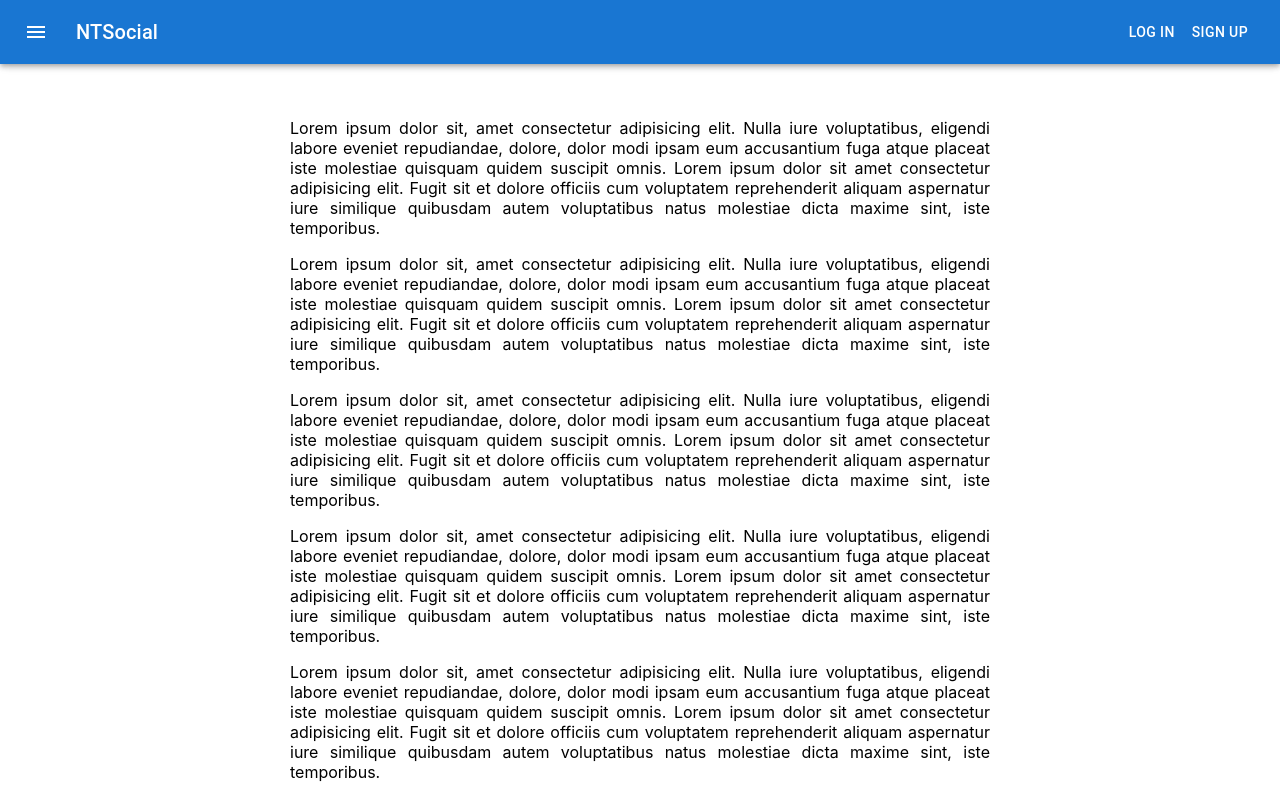
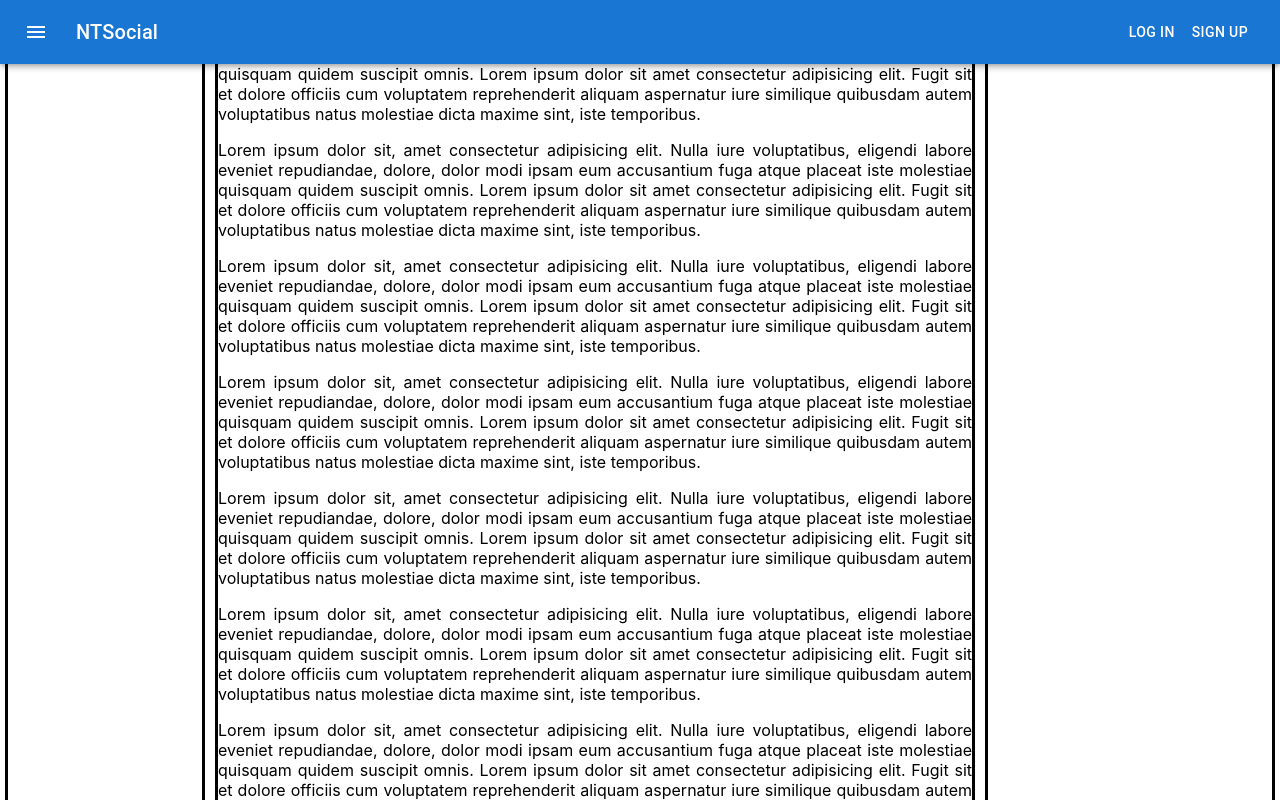
Before and after one commit to taraksuthar1999/Social-Media-Frontend, a React (Create React App) app: page / in a window 1280 px wide. Shown: the top 800 px of the page. Built offline with nearby package versions, Linux system fonts and the light colour scheme.

Commit message:
responsive grid items

```diff
--- a/src/components/Home.js
+++ b/src/components/Home.js
@@ -7,39 +7,14 @@ import { Button } from "@mui/material";
 class Home extends React.Component {
   constructor(props) {
     super(props);
-    this.state = {
-      isShown: props?.login || props?.register || false,
-      login: props?.login || false,
-      register: props?.register || false,
-    };
-    this.handleClose = this.handleClose.bind(this);
-    this.handleLogin = this.handleLogin.bind(this);
-    this.handleRegister = this.handleRegister.bind(this);
   }
-  handleLogin() {
 
-    this.setState({
-      isShown: true,
-      login: true,
-      register: false,
-    });
-  }
-  handleRegister() {
-    this.setState({
-      isShown: true,
-      register: true,
-      login: false,
-    });
-  }
-  handleClose() {
-    this.setState({
-      isShown: false,
-      register: false,
-      login: false,
-    });
-  }
   render() {
     return (
+      <>
+      <div className="sidebar"></div>
+      <div className="content">
+
       <div>
         <p className="lorem-text">
           Lorem ipsum dolor sit, amet consectetur adipisicing elit. Nulla iure
@@ -115,6 +90,10 @@ class Home extends React.Component {
         </p>
         <FormModal/>
       </div>
+      </div>
+      <div className="suggestions"></div>
+      </>
+
     );
   }
 }
--- a/src/index.css
+++ b/src/index.css
@@ -10,22 +10,34 @@
 } */
 
 body {
-  background-color: #fff;
   margin: 0;
   padding: 0;
+  background-color: #fff;
   font-family: -apple-system, BlinkMacSystemFont, "Segoe UI", "Roboto", "Oxygen",
     "Ubuntu", "Cantarell", "Fira Sans", "Droid Sans", "Helvetica Neue",
     sans-serif;
   -webkit-font-smoothing: antialiased;
   -moz-osx-font-smoothing: grayscale;
   box-sizing: border-box;
+
 }
-.App {
-  width: 90%;
-  max-width: 700px;
-  margin: 2em auto;
-  padding-top: 70px;
-}
+/* div#root {
+  margin: 0;
+  padding: 0;
+  height: 100%;
+  background-color: indigo;
+} */
+/* .App { */
+  /* width: 90%; */
+  /* max-width: 700px; */
+  /* justify-content: center; */
+  /* margin: 0 0; */
+  /* display: flex; */
+ /* align-items: stretch; */
+  /* padding-top: 70px; */
+/* } */
+
+
 
 *,
 *:before,
@@ -47,17 +59,6 @@ p.lorem-text {
   box-shadow: 0 0 10px 3px rgba(0, 0, 0, 0.1);
   overflow-y: auto;
   -webkit-overflow-scrolling: touch;
-}
-@media screen and (min-width: 500px) {
-  /* Center the Modal! */
-  .modal-area {
-    left: 50%;
-    top: 50%;
-    height: auto;
-    transform: translate(-50%, -50%);
-    max-width: 25em;
-    max-height: calc(100% - 1em);
-  }
 }
 
 .modal-cover {
@@ -116,26 +117,71 @@ p.lorem-text {
 .alert{
   color: #da3238;
 }
-/* .content {
+
+.container{
   height: 100vh;
-  width: 100vw;
   display: flex;
-  align-items: center;
-  justify-content: center;
-  background: #fff;
-  animation: bg 1.4s cubic-bezier(0, 0.2, 0.8, 1);
-} */
+  /* justify-content: center; */
+  align-items: stretch;
+  flex-wrap: wrap;
+}
+.sidebar{
+  width: 100%;
+  max-width: 500px;
+  margin:5px;
+  border:3px solid black;
+  min-height:300px
+}
+.content{
+  width: 100%;
+  max-width: 500px;
+  margin:5px;
+  border:3px solid black;
+  min-height:300px;
+  /* flex-grow: 1; */
+}
+.suggestions{
+  width: 100%;
+  /* max-width: 500px; */
+  margin:5px;
+  border:3px solid black;
+  min-height: 300px;
 
-/* @keyframes bg {
-  0% {
-    background: #000;
+
+}
+
+@media screen and (min-width: 500px) {
+  /* Center the Modal! */
+  .modal-area {
+    left: 50%;
+    top: 50%;
+    height: auto;
+    transform: translate(-50%, -50%);
+    max-width: 25em;
+    max-height: calc(100% - 1em);
   }
-  100% {
-    background: #fff;
+  .sidebar{
+    width:100px;
+    max-width:200px;
+    flex-grow: 1;
   }
-} */
+  .content{
+    width: 350px;
+    max-width:800px;
+    flex-grow:1;
+  }
+}
 
-/* #root {
-  height: 100vh;
-  width: 100vw;
-} */
+@media screen and (min-width:1000px){
+  .sidebar{
+    width: 200px;
+  }
+  .content{
+    width: 760px;
+    flex-grow: 0;
+  }
+  .suggestions{
+    width:150px;
+    flex-grow:1;
+  }
+}
--- a/src/routes/index.js
+++ b/src/routes/index.js
@@ -5,7 +5,7 @@ import RequireAuth from "../components/RequireAuth";
 import Welcome from "../components/Welcome";
 function Routing(){
   return(
-    <div className="App">
+    <div className="container">
       <Router>
         <Routes>
           <Route path="/" element={<Layout />}>
```
Also changed, not shown: src/App.js (line endings or trailing spaces), src/components/Post/AllPosts.js (added).
